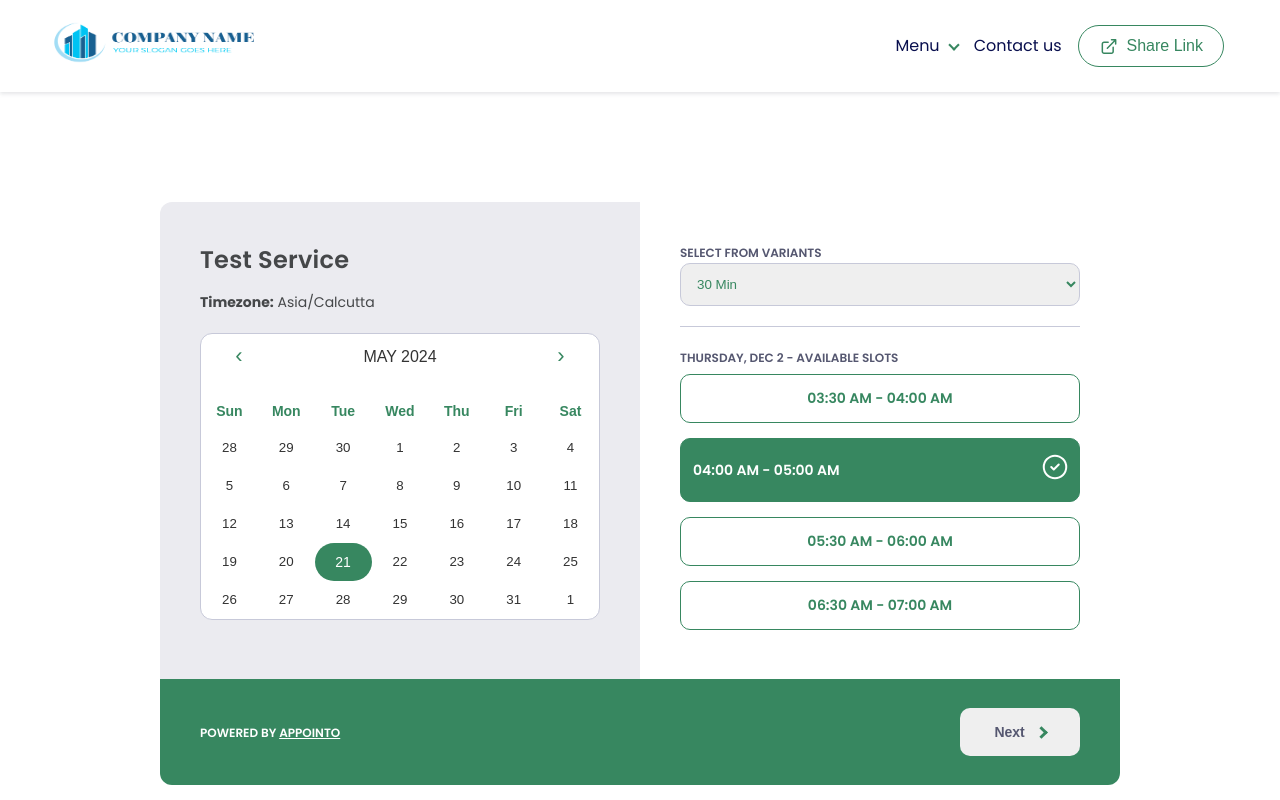
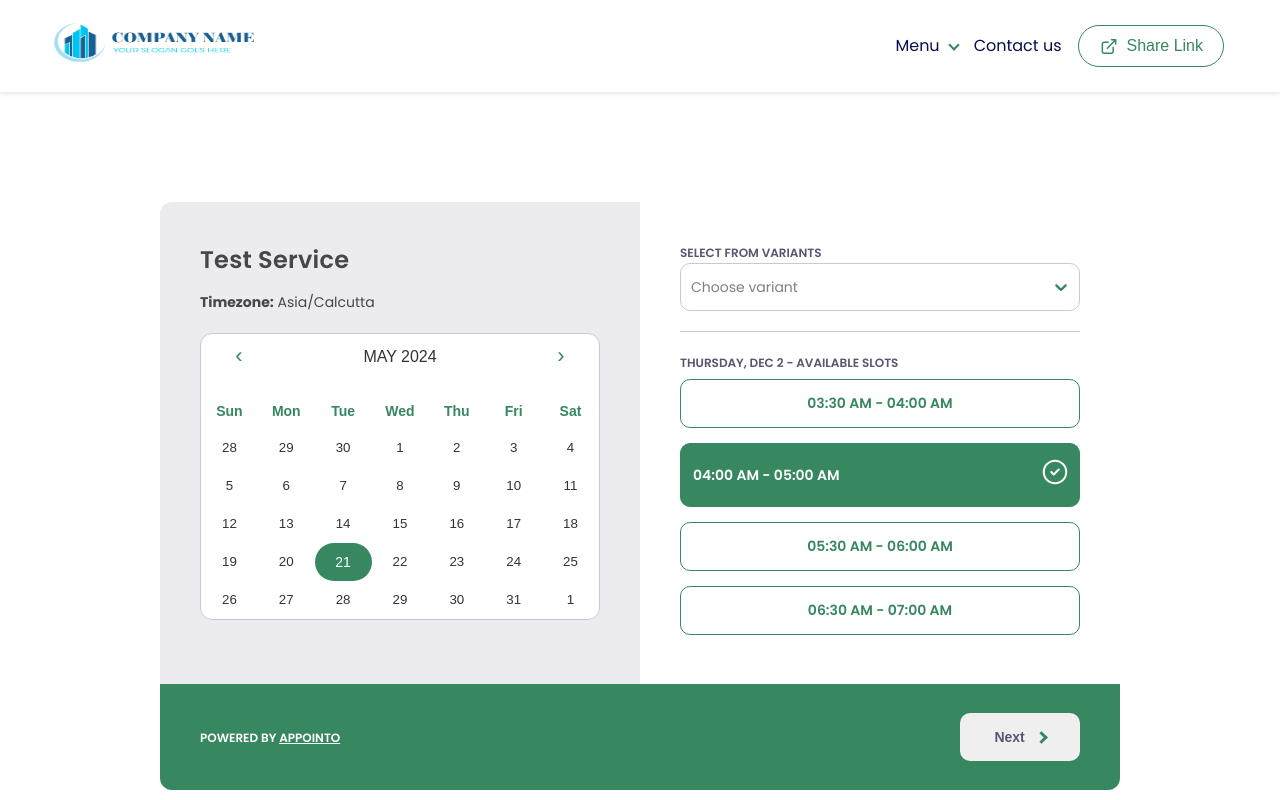
Before and after one commit to rogerjacobrj/sidepanda-test, a React (Vite) app: page / in a window 1280 px wide. Built offline with nearby package versions, Linux system fonts and the light colour scheme.

Commit message:
time slot updates

```diff
--- a/package.json
+++ b/package.json
@@ -12,7 +12,8 @@
   "dependencies": {
     "react": "^18.2.0",
     "react-calendar": "^5.0.0",
-    "react-dom": "^18.2.0"
+    "react-dom": "^18.2.0",
+    "react-select": "^5.8.0"
   },
   "devDependencies": {
     "@types/react": "^18.2.66",
--- a/src/App.scss
+++ b/src/App.scss
@@ -82,7 +82,7 @@
         font-weight: 500;
         line-height: 21px;
         text-align: center;
-        color: #fff;
+        color: #FFFFFF;
         border-radius: 99px;
       }
 
@@ -97,12 +97,24 @@
         font-size: 22px;
         margin: 0 16px;
       }
+
+      .react-calendar__tile:enabled:hover,
+      .react-calendar__tile:enabled:focus {
+        background-color: #378760;
+        opacity: 0.7;
+        border-radius: 99px;
+        color: #FFFFFF;
+      }
+
+      .react-calendar__tile--now {
+        border-radius: 99px;
+      }
     }
 
     .time-slot {
       min-width: 400px;
       max-width: 400px;
-      background-color: #fff;
+      background-color: #FFFFFF;
       padding: 40px;
 
       .variant-selection {
@@ -150,7 +162,7 @@
 
           .slot {
             color: #378760;
-            background-color: #fff;
+            background-color: #FFFFFF;
             font-family: Poppins;
             font-size: 14px;
             font-weight: 600;
@@ -164,7 +176,7 @@
 
           .active {
             background-color: #378760;
-            color: #fff;
+            color: #FFFFFF;
             display: flex;
             align-items: center;
             justify-content: space-between;
@@ -178,7 +190,7 @@
 
   .calendar-footer {
     background-color: #378760;
-    color: #fff;
+    color: #FFFFFF;
     padding: 29px 40px;
     border-bottom-left-radius: 12px;
     border-bottom-right-radius: 12px;
@@ -194,7 +206,7 @@
       text-transform: uppercase;
 
       a {
-        color: #fff;
+        color: #FFFFFF;
       }
     }
 
--- a/src/App.tsx
+++ b/src/App.tsx
@@ -1,15 +1,56 @@
+/* eslint-disable @typescript-eslint/no-explicit-any */
 import './App.scss'
 import Header from './components/header';
 import Calendar from 'react-calendar';
 import { useState } from 'react';
+import Select from 'react-select'
 
 type ValuePiece = Date | null;
 
 type Value = ValuePiece | [ValuePiece, ValuePiece];
 
-
 const App = () => {
   const [value, onChange] = useState<Value>(new Date());
+  const options = [
+    { value: '30', label: '30 min' },
+    { value: '60', label: '1 hour' }
+  ];
+
+  const style = {
+    dropdownIndicator: (base: any) => ({
+      ...base,
+      "svg": {
+        fill: "#378760"
+      }
+    }),
+    control: (base: any) => ({
+      ...base,
+      background: '#FFFFFF',
+      borderColor: '#C7C9D9',
+      minHeight: '48px',
+      height: '48px',
+      borderRadius: '10px',
+      fontSize: '14px'
+    }),
+    option: (base: any, state: any) => ({
+      ...base,
+      backgroundColor: state.isSelected ? "#378760" : "#FFFFFF",
+      color: state.isSelected ? '#FFFFFF' : '#378760',
+      '&:hover': {
+        backgroundColor: state.isSelected ? '#378760' : 'rgb(222, 235, 255)',
+      }
+    }),
+    singleValue: (base: any) => ({
+      ...base,
+      color: '#378760'
+    }),
+    placeholder: (base: any) => {
+      return {
+        ...base,
+        fontSize: '14px'
+      }
+    }
+  };
 
   return (
     <div>
@@ -31,10 +72,12 @@ const App = () => {
             <div className='time-slot'>
               <div className='variant-selection'>
                 <label>Select from variants</label>
-                <select>
-                  <option>30 Min</option>
-                  <option>1 Hour</option>
-                </select>
+                <Select
+                  options={options}
+                  placeholder="Choose variant"
+                  styles={style} components={{
+                    IndicatorSeparator: () => null
+                  }} />
               </div>
               <div className='divider'></div>
               <div className='slot-section'>
--- a/src/components/header/styles.scss
+++ b/src/components/header/styles.scss
@@ -59,7 +59,7 @@ nav {
       .dropdown-content {
         display: none;
         position: absolute;
-        background-color: #fff;
+        background-color: #FFFFFF;
         color: #090F4E;
         min-width: 100%;
         box-shadow: 0px 2px 5px rgba(0, 0, 0, 0.1);
```
Also changed, not shown: 1 other file (tests, documents, lock files or other folders).
